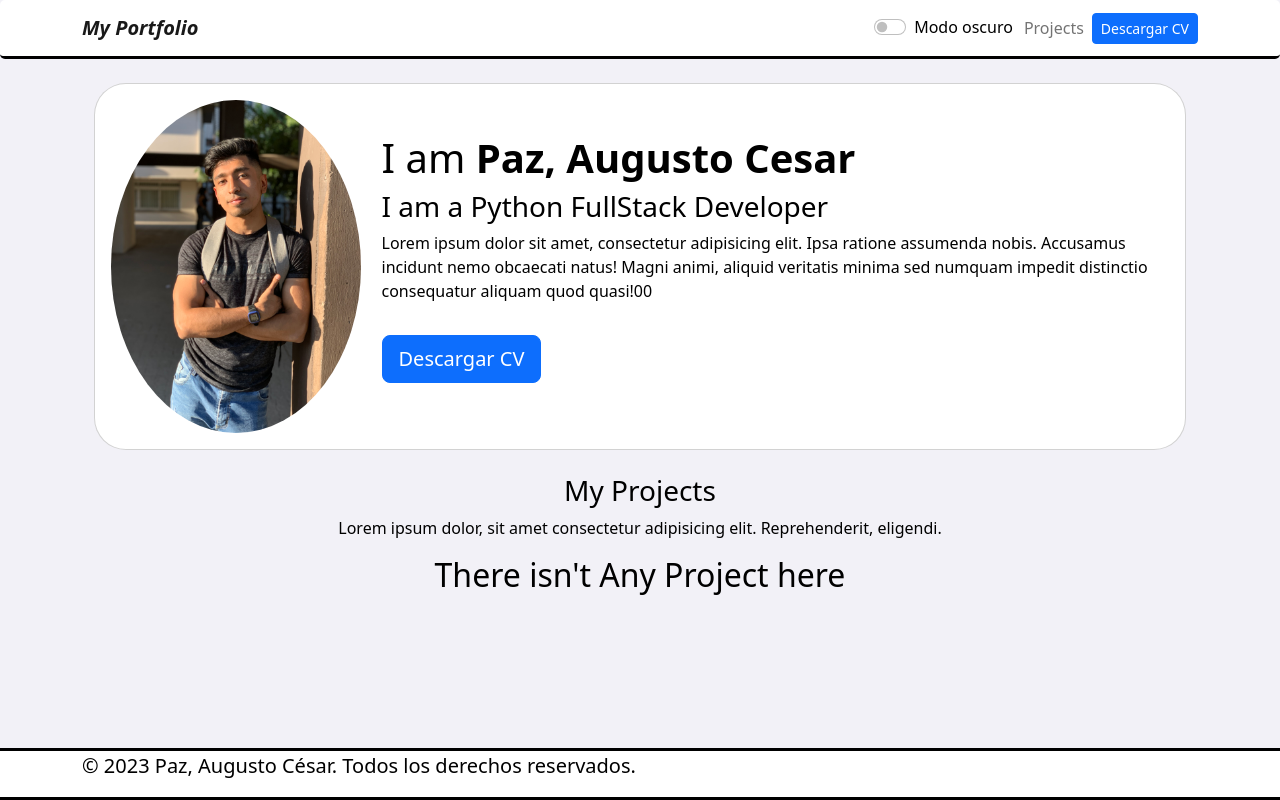
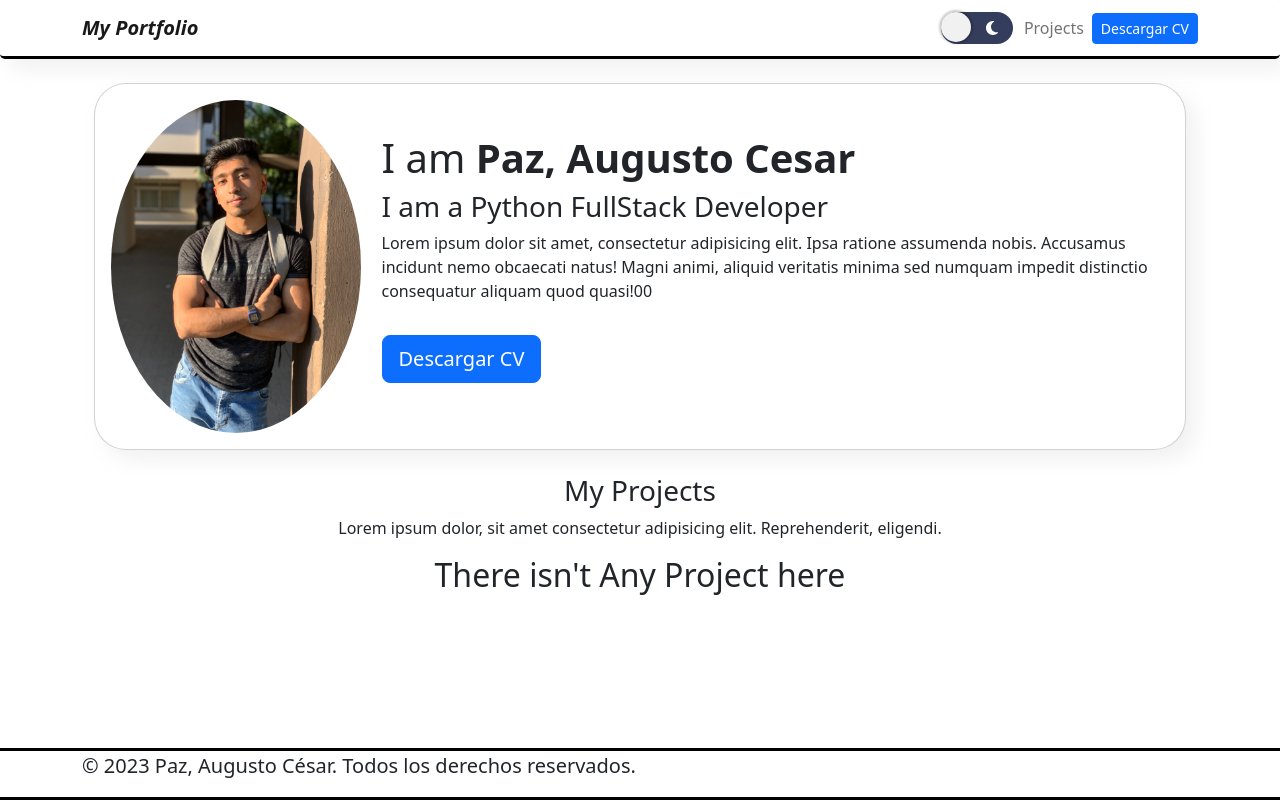
Before and after one commit to AugustP748/MyPortfolio, a Django app: page / in a window 1280 px wide. Run offline with Django 4.2, Linux system fonts and the light colour scheme; data that the repository does not hold is empty; some libraries are stand-ins or nearby versions.

Commit message:
Rediseño modo oscuro y archivos scss

```diff
--- a/MyPortfolio/MyPortfolio/settings.py
+++ b/MyPortfolio/MyPortfolio/settings.py
@@ -49,6 +49,7 @@ MIDDLEWARE = [
     'django.contrib.auth.middleware.AuthenticationMiddleware',
     'django.contrib.messages.middleware.MessageMiddleware',
     'django.middleware.clickjacking.XFrameOptionsMiddleware',
+    'middleware.middlewares.DarkModeMiddleware'
 ]
 
 ROOT_URLCONF = 'MyPortfolio.urls'
--- /dev/null
+++ b/MyPortfolio/Portfolio/static/css/botonModo.css
@@ -0,0 +1,39 @@
+.switch {
+  background-color: #343D5B;
+  border-radius: 1000px;
+  border: none;
+  position: relative;
+  cursor: pointer;
+  display: flex;
+  outline: none;
+}
+.switch::after {
+  content: "";
+  display: block;
+  width: 30px;
+  height: 30px;
+  position: absolute;
+  background: #F1F1F1;
+  top: 0;
+  left: 0;
+  right: unset;
+  border-radius: 100px;
+  transition: 0.3s ease all;
+  box-shadow: 0px 0px 2px 2px rgba(0, 0, 0, 0.2);
+}
+.switch.active {
+  background: orange;
+  color: black;
+}
+.switch.active::after {
+  right: 0px;
+  left: unset;
+}
+.switch span {
+  width: 30px;
+  height: 30px;
+  line-height: 30px;
+  display: block;
+  background: none;
+  color: white;
+}/*# sourceMappingURL=botonModo.css.map */
--- /dev/null
+++ b/MyPortfolio/Portfolio/static/css/botonModo.scss
@@ -0,0 +1,40 @@
+.switch{
+    background-color: #343D5B;
+    border-radius: 1000px;
+    border:none;
+    position:relative;
+    cursor:pointer;
+    display:flex;
+    outline: none;
+    &::after{
+      content:"";
+      display: block;
+      width: 30px;
+      height: 30px;
+      position: absolute;
+      background: #F1F1F1;
+      top:0;
+      left:0;
+      right: unset;
+      border-radius: 100px;
+      transition: .3s ease all;
+      box-shadow: 0px 0px 2px 2px rgba(0,0,0,.2);
+    }
+    &.active{
+        background: orange;
+        color: black;
+        &::after{
+            right: 0px;
+            left:unset;
+
+        }
+    }
+    span {
+      width: 30px;
+      height:30px;
+      line-height: 30px;
+      display: block;
+      background: none;
+      color: white;
+    }
+  }
--- a/MyPortfolio/Portfolio/static/css/style.css
+++ b/MyPortfolio/Portfolio/static/css/style.css
@@ -1,23 +1,20 @@
-/* Estilos para el modo oscuro */
-body.dark-mode {
-  background-color: black !important;
-  color: white !important;
+@charset "UTF-8";
+/* Estilos para el modo claro */
+body {
+  background-color: #f2f1f7;
+  color: black;
   display: grid;
   min-height: 100vh;
   grid-template-rows: auto 1fr auto;
+  transition: 0.3s ease all;
+}
+body.dark {
+  background-color: black;
+  color: white;
 }
 
-/* Estilos para el modo claro */
-body.light-mode {
-  background-color: #f2f1f7 !important;
-  color: black !important;
-  display: grid;
-  min-height: 100vh;
-  grid-template-rows: auto 1fr auto;
-}
-
-.imagen-proyectos{
-/* Actualmente sin funcionar*/
+.imagen-proyectos {
+  /* Actualmente sin funcionar*/
   height: auto;
   width: 200px;
 }
@@ -26,101 +23,72 @@ body.light-mode {
 .imagen-proyectos:hover{
   filter: blur(3px);
 }*/
-
-.imagen-profile{
+.imagen-profile {
   /* No funciona actualmente */
   height: auto;
   width: 100px;
 }
 
-.card-project:hover{
-  border: 1px solid black;
-  cursor:pointer;
-  transform: scale(1,1) !important; /* No funciona */
-  transition: 2s !important; /* No funciona */
-}
-
-body.dark-mode .card-project:hover{
-  border: 1px solid white;
-  cursor:pointer;
-  transform: scale(1,1) !important; /* No funciona */
-  transition: 2s !important; /* No funciona */
-}
-
 .card {
   /* Estilos para las cards en modo claro */
-  background-color: white !important ;
+  background-color: white;
   color: black;
   border: 2px solid gray; /* Estilo de borde deseado */
   border-radius: 5px; /* Opcional: añade esquinas redondeadas al borde */
+  box-shadow: 10px 10px 20px rgba(170, 170, 170, 0.16);
+  cursor: pointer;
+}
+body.dark .card {
+  background: #1c1c1e;
+  box-shadow: 10px 10px 20px rgba(0, 0, 0, 0.16);
+  border-color: white;
+}
+body.dark .card p, body.dark .card h5 {
+  color: white;
 }
 
-.card-text{
+.card-text {
   height: 50px;
   width: auto;
 }
 
-.card-body{
+.card-body {
   height: 180px;
   width: auto;
-}
-
-
-body.dark-mode .card {
-  /* Estilos para las cards en modo oscuro */
-  background-color: #1c1c1e !important;
-  color: white ;
-  border: 2px solid gray; /* Estilo de borde deseado */
-  border-radius: 5px; /* Opcional: añade esquinas redondeadas al borde */
-
-}
-
-body.dark-mode a.navbar-brand {
-  /* Estilos para el enlace en modo claro */
-  color:black;
-}
-
-body.dark-mode a.navbar-brand {
-  /* Estilos para el enlace en modo claro */
-  color:white;
 }
 
 .navbar {
   border-bottom: 3px solid black; /* Estilo de borde deseado */
   border-radius: 5px; /* Opcional: añade esquinas redondeadas al borde */
-  background-color:white;
+  background-color: white;
+  box-shadow: 10px 10px 20px rgba(170, 170, 170, 0.16);
+}
+body.dark .navbar {
+  background: #1c1c1e;
+  box-shadow: 10px 10px 20px rgba(0, 0, 0, 0.16);
+  border-color: white;
+}
+body.dark .navbar a {
+  color: #f2f1f7;
+}
+body.dark .navbar a:hover {
+  color: white;
 }
 
-body.dark-mode .navbar {
-  border-bottom: 3px solid white; /* Estilo de borde deseado */
-  border-radius: 5px; /* Opcional: añade esquinas redondeadas al borde */
-  background-color:#1c1c1e;
-  color:white;
+.footer {
+  background-color: white;
+  border-top: 3px solid black; /* Estilo de borde deseado */
+  border-bottom: 3px solid black; /* Estilo de borde deseado */
+  box-shadow: #1c1c1e;
+}
+body.dark .footer {
+  background: #1c1c1e;
+  box-shadow: #f2f1f7;
+  border-color: white;
 }
 
-body.dark-mode .navbar-toggler{
-  /* No funciona actualmente */
-  background-color: black !important;
-  color: white !important;
-}
-
-nav a {
-  color: black; /* Color de texto predeterminado */
-  text-decoration: none;
-}
-
-body.dark-mode nav a {
-  color: white; /* Color de texto en modo oscuro */
-}
-
-.footer{
-  background-color:white;
-  border-top: 3px solid black; /* Estilo de borde deseado */
-  border-bottom: 3px solid black; /* Estilo de borde deseado */
-}
-
-body.dark-mode .footer{
-  background-color:#1c1c1e;
+body.dark-mode .footer {
+  background-color: #1c1c1e;
   border-top: 3px solid white; /* Estilo de borde deseado */
   border-bottom: 3px solid white; /* Estilo de borde deseado */
-}
+}/*# sourceMappingURL=style.css.map */
--- /dev/null
+++ b/MyPortfolio/Portfolio/static/css/style.scss
@@ -0,0 +1,107 @@
+$grisOscuro: #1c1c1e;
+$grisClaro:#f2f1f7;
+
+$sombraDark: 10px 10px 20px rgba(170,170,170,.16);
+$sombraLight: 10px 10px 20px rgba(0,0,0,.16);
+
+/* Estilos para el modo claro */
+body {
+  background-color: $grisClaro;
+  color: black;
+  display: grid;
+  min-height: 100vh;
+  grid-template-rows: auto 1fr auto;
+  transition: .3s ease all;
+
+  &.dark{
+    background-color: black;
+    color:white;
+  }
+
+}
+
+.imagen-proyectos{
+/* Actualmente sin funcionar*/
+  height: auto;
+  width: 200px;
+}
+
+/*
+.imagen-proyectos:hover{
+  filter: blur(3px);
+}*/
+
+.imagen-profile{
+  /* No funciona actualmente */
+  height: auto;
+  width: 100px;
+}
+
+
+.card {
+  /* Estilos para las cards en modo claro */
+  background-color: white ;
+  color: black;
+  border: 2px solid gray; /* Estilo de borde deseado */
+  border-radius: 5px; /* Opcional: añade esquinas redondeadas al borde */
+  box-shadow: $sombraDark;
+  cursor:pointer;
+
+  body.dark & {
+    background: $grisOscuro;
+    box-shadow: $sombraLight;
+    border-color: white;
+    p, h5 {
+      color:white;
+    }
+  }
+}
+
+.card-text{
+  height: 50px;
+  width: auto;
+}
+
+.card-body{
+  height: 180px;
+  width: auto;
+}
+
+
+.navbar {
+  border-bottom: 3px solid black; /* Estilo de borde deseado */
+  border-radius: 5px; /* Opcional: añade esquinas redondeadas al borde */
+  background-color:white;
+  box-shadow: $sombraDark;
+
+  body.dark & {
+    background: $grisOscuro;
+    box-shadow: $sombraLight;
+    border-color: white;
+    a {
+      color:$grisClaro;
+      &:hover {
+        color: white;
+      }
+    }
+  }
+}
+
+.footer{
+  background-color:white;
+  border-top: 3px solid black; /* Estilo de borde deseado */
+  border-bottom: 3px solid black; /* Estilo de borde deseado */
+  box-shadow: $grisOscuro;
+
+  body.dark & {
+    background: $grisOscuro;
+    box-shadow: $grisClaro;
+    border-color: white;
+  }
+}
+
+body.dark-mode .footer{
+  background-color:#1c1c1e;
+  border-top: 3px solid white; /* Estilo de borde deseado */
+  border-bottom: 3px solid white; /* Estilo de borde deseado */
+}
--- /dev/null
+++ b/MyPortfolio/Portfolio/static/js/botonModo.js
@@ -0,0 +1,8 @@
+const btnSwitch = document.querySelector('#switch');
+
+function toggleDarkMode() {
+    document.body.classList.toggle('dark');
+    btnSwitch.classList.toggle('active');
+}
+
+btnSwitch.addEventListener('click', toggleDarkMode);
--- a/MyPortfolio/Portfolio/templates/layout.html
+++ b/MyPortfolio/Portfolio/templates/layout.html
@@ -8,6 +8,7 @@
   <meta charset="utf-8">
   <meta name="viewport" content="width=device-width, initial-scale=1, shrink-to-fit=no">
   <link rel="stylesheet" href="{% static 'css/style.css' %}">
+  <link rel="stylesheet" href="{% static 'css/botonModo.css' %}">
   <!-- Bootstrap CSS v5.2.1 -->
   <link href="https://cdn.jsdelivr.net/npm/bootstrap@5.2.1/dist/css/bootstrap.min.css" rel="stylesheet"
     integrity="sha384-iYQeCzEYFbKjA/T2uDLTpkwGzCiq6soy8tYaI1GyVh/UjpbCx/TYkiZhlZB6+fzT" crossorigin="anonymous">
@@ -15,9 +16,13 @@
   <link rel="stylesheet" href="https://cdnjs.cloudflare.com/ajax/libs/animate.css/4.1.1/animate.min.css"/>
 </head>
 
-<body class="light-mode">
+<body>
   <header>
     <!-- place navbar here -->
+    {% if request.dark_mode %}
+      <script>toggleDarkMode()</script>
+    {% endif %}
+
     {% include 'partials/navbar.html' %}
   </header>
   <main>
@@ -35,6 +40,7 @@
     </div>
   </footer>
   <script src="{% static 'js/script.js' %}"></script>
+  <script src="{% static 'js/botonModo.js' %}"></script>
   <!-- Bootstrap JavaScript Libraries -->
   <script src="https://cdn.jsdelivr.net/npm/@popperjs/core@2.11.6/dist/umd/popper.min.js"
     integrity="sha384-oBqDVmMz9ATKxIep9tiCxS/Z9fNfEXiDAYTujMAeBAsjFuCZSmKbSSUnQlmh/jp3" crossorigin="anonymous">
--- a/MyPortfolio/Portfolio/templates/partials/navbar.html
+++ b/MyPortfolio/Portfolio/templates/partials/navbar.html
@@ -10,10 +10,14 @@
         <ul class="navbar-nav ms-auto">
 
         <li class="nav-item d-flex align-items-center" style="margin-right: 3px;">
-            <div class="form-check form-switch">
+            <!-- <div class="form-check form-switch">
                 <input class="form-check-input" type="checkbox" role="switch" id="flexSwitchCheckChecked">
                 <label class="form-check-label" for="flexSwitchCheckChecked">Modo oscuro</label>
-            </div>
+            </div>-->
+            <button class="switch" id="switch">
+              <span><i class="fa-solid fa-sun"></i></span>
+              <span><i class="fa-solid fa-moon"></i></span>
+            </button>
           </li>
 
           <li class="nav-item">
--- /dev/null
+++ b/MyPortfolio/middleware/middlewares.py
@@ -0,0 +1,14 @@
+
+class DarkModeMiddleware:
+    def __init__(self, get_response):
+        self.get_response = get_response
+
+    def __call__(self, request):
+    # Verificar si el modo oscuro está activado en la sesión del usuario
+        if request.session.get('dark'):
+            # Aplicar estilos o cualquier otra lógica correspondiente al modo oscuro
+            request.dark_mode = True
+        else:
+            request.dark_mode = False
+
+        return self.get_response(request)
```
Also changed, not shown: MyPortfolio/middleware/__init__.py (added), 2 other files.
